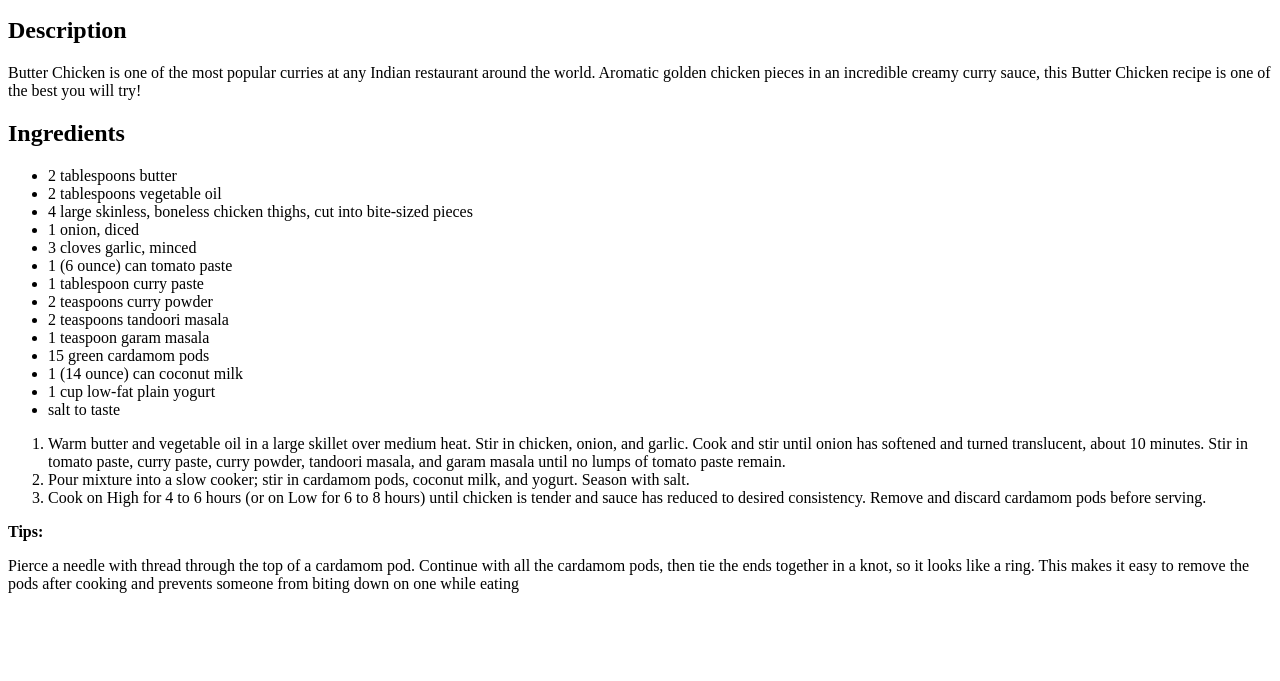
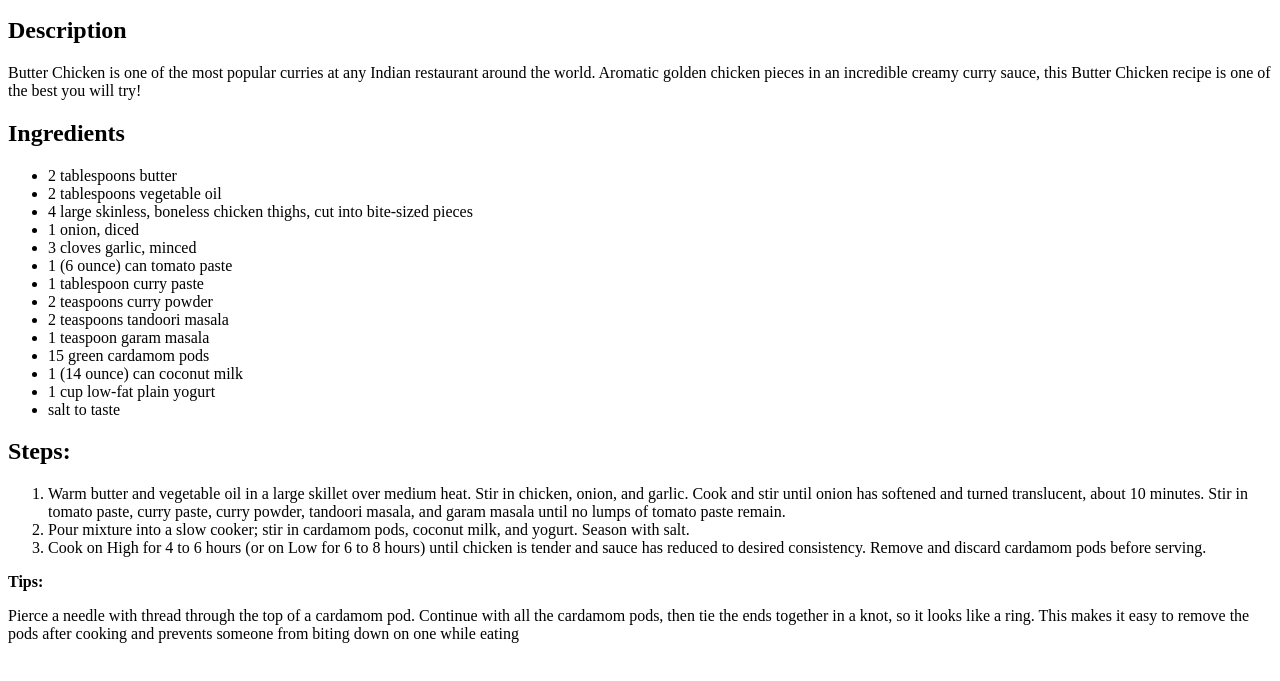
Before and after one commit to AdrienPourquery/odin-recipes, a plain HTML site: page recipes/butter_chicken.html in a window 1280 px wide. Shown: the part 101-782 px from the top of the page. Drawn offline with Linux system fonts and the light colour scheme.

Commit message:
add steps section to butter chicken

```diff
--- a/recipes/butter_chicken.html
+++ b/recipes/butter_chicken.html
@@ -31,6 +31,7 @@
             <li>salt to taste </li>
         </ul>
 
+        <h2>Steps:</h2>
         <ol>
             <li>Warm butter and vegetable oil in a large skillet over medium heat. Stir in chicken, onion, and garlic. Cook and stir until onion has softened and turned translucent, about 10 minutes.
                 Stir in tomato paste, curry paste, curry powder, tandoori masala, and garam masala until no lumps of tomato paste remain.</li>
```
